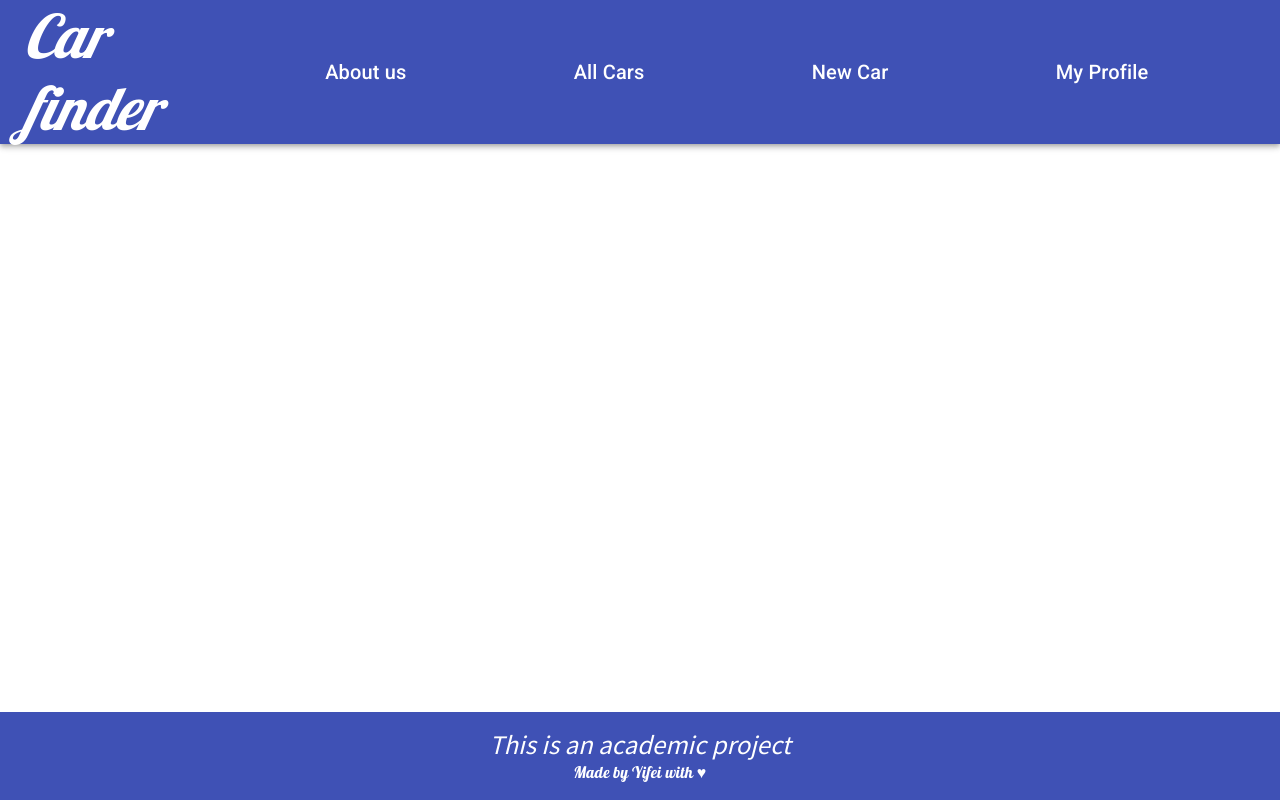
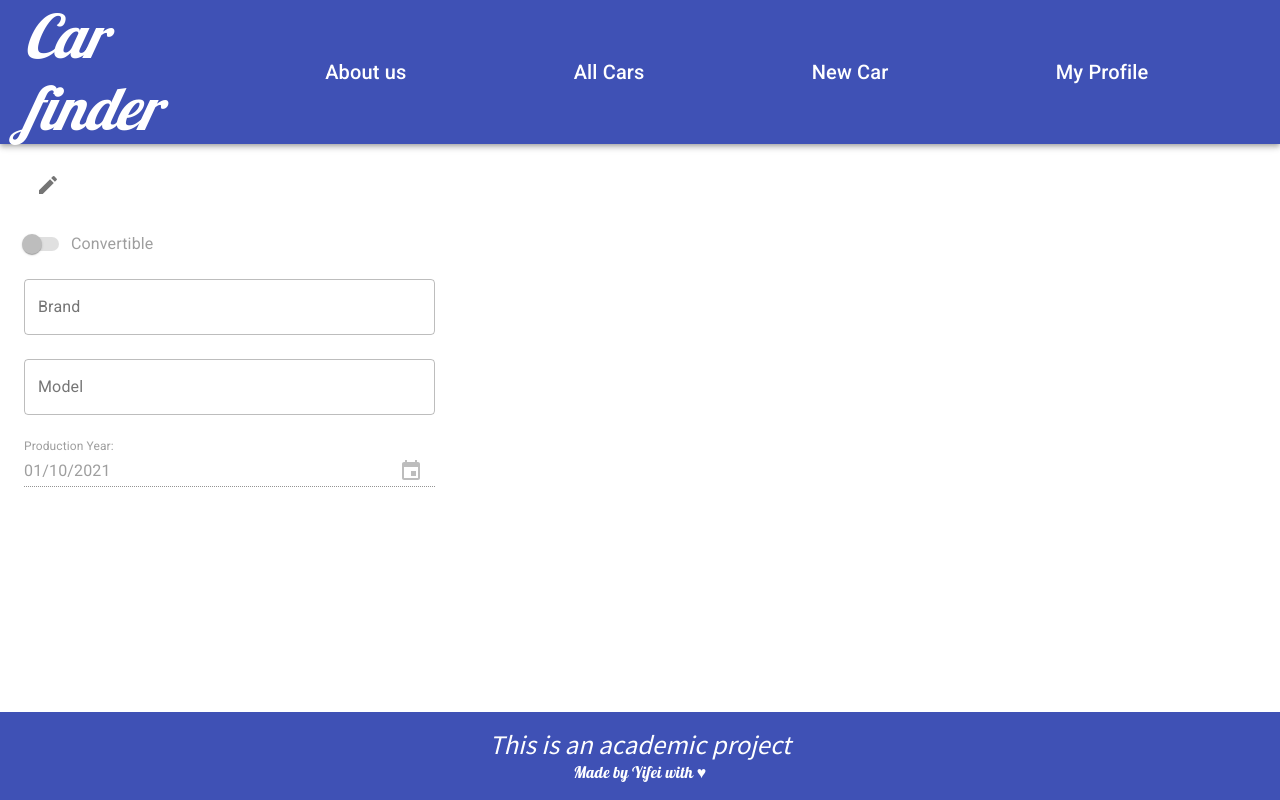
Before and after one commit to Yifei-G/car_finder, a React (Create React App) app: page /car/1/detail in a window 1280 px wide. Built offline with nearby package versions, Linux system fonts and the light colour scheme; no server answers.

Commit message:
added CarForm component
-Added CarForm component
 Used outlined textfield, switch contro and date picker for this form.

-Added an button icon in order to enable/disable the form edition

```diff
--- a/package.json
+++ b/package.json
@@ -3,9 +3,13 @@
   "version": "0.1.0",
   "private": true,
   "dependencies": {
+    "@date-io/date-fns": "^1.3.13",
+    "@material-ui/icons": "^4.11.2",
+    "@material-ui/pickers": "^3.2.10",
     "@testing-library/jest-dom": "^5.11.8",
     "@testing-library/react": "^11.2.3",
     "@testing-library/user-event": "^12.6.0",
+    "date-fns": "^2.16.1",
     "react": "^17.0.1",
     "react-dom": "^17.0.1",
     "react-router-dom": "^5.2.0",
--- a/src/App.js
+++ b/src/App.js
@@ -4,6 +4,7 @@ import CarList from './Components/CarList.js';
 import NavMenu from './Components/NavMenu.js';
 import About from './Components/About.js';
 import Footer from './Components/Footer.js';
+import CarDetails from './Components/CarDetails.js';
 function App() {
   return (
     <>
@@ -11,11 +12,17 @@ function App() {
       <NavMenu />
       <main>
         <Switch>
+          <Route exact path="/">
+            <About />
+          </Route>
           <Route exact path="/about">
             <About />
           </Route>
           <Route exact path='/car/all'>
             <CarList />
+          </Route>
+          <Route exact path='/car/:id/detail'>
+            <CarDetails />
           </Route>
         </Switch>
       </main>
--- /dev/null
+++ b/src/Components/CarDetails.js
@@ -0,0 +1,85 @@
+import React from "react";
+import {useState, useEffect} from "react";
+import useFetch from "../Utils/useFetch.js";
+import{useRouteMatch} from 'react-router-dom';
+import Container from '@material-ui/core/Container';
+import Typography from '@material-ui/core/Typography';
+import CreateIcon from '@material-ui/icons/Create';
+import IconButton from '@material-ui/core/IconButton';
+import {carCardStyle} from "../Style/carListSyle.js";
+import CarForm from './CarForm.js';
+export default function CarDetails(){
+    const [car, setCar] = useState({});
+    const [carBrand, setcarBrand] = useState("");
+    const [carModel, setcarModel] = useState("");
+    const [isConvertible, setisConvertible] = useState(false);
+    const [productYear, setproductYear] = useState();
+    const [canEdit,setCanEdit] = useState(false);
+    const routeObj = useRouteMatch();
+    const requestID = routeObj.params.id;
+    const cardClass = carCardStyle();
+    const {get} = useFetch("http://localhost:30000/");
+
+    useEffect(()=>{
+        (async() =>{
+            const data = await get(`car/${requestID}/detail`);
+            if(data){
+                console.log(data);
+                setCar(data.car);
+                setcarBrand(data.car.carBrand);
+                setcarModel(data.car.carModel);
+                setproductYear(data.car.productYear);
+                setisConvertible(data.car.convertible);
+            }
+        })();
+    },[]);
+
+
+    const handleBrandChange = (event) => {
+        setcarBrand(event.target.value);
+      };
+
+    const handleModelChange = (event) => {
+        setcarModel(event.target.value);
+      };
+
+
+    const handleDateChange = (date) => {
+        setproductYear(date);
+      };
+
+
+    const handleIsConvertible = (event) => {
+        setisConvertible(event.target.checked);
+      };
+
+    const handleEditClick = () =>{
+        setCanEdit(!canEdit);
+    }
+
+    return (
+        <>
+        <Container component="div" maxWidth="lg">
+            <Typography variant="h4" className={cardClass.h4}>
+                {car.carFullname}
+                <IconButton onClick={handleEditClick}>
+                    <CreateIcon />
+                </IconButton>
+            </Typography>
+
+            <CarForm
+                canEdit = {canEdit}
+                carBrand={carBrand}
+                carModel={carModel}
+                isConvertible={isConvertible}
+                productYear={productYear}
+                onBrandChange={handleBrandChange}
+                onModelChange={handleModelChange}
+                onDateChange={handleDateChange}
+                onCovertibleChange={handleIsConvertible}
+            />
+        </Container>
+        </>
+    )
+
+}
--- /dev/null
+++ b/src/Components/CarForm.js
@@ -0,0 +1,60 @@
+import React from "react";
+import Grid from '@material-ui/core/Grid';
+import OutlinedInput from '@material-ui/core/OutlinedInput';
+import InputLabel from '@material-ui/core/InputLabel';
+import FormControl from '@material-ui/core/FormControl';
+import DateFnsUtils from '@date-io/date-fns';
+import {MuiPickersUtilsProvider,KeyboardDatePicker} from '@material-ui/pickers';
+import FormGroup from '@material-ui/core/FormGroup';
+import FormControlLabel from '@material-ui/core/FormControlLabel';
+import Switch from '@material-ui/core/Switch';
+
+
+export default function CarForm(props){
+    const{canEdit,carBrand, carModel, isConvertible,
+        productYear, onBrandChange, onModelChange,onDateChange,onCovertibleChange} = props;
+
+    return(
+        <>
+            <FormGroup>
+                <FormControlLabel
+                    control={<Switch
+                    checked={isConvertible}
+                    onChange={onCovertibleChange}
+                    name="carConvertible"
+                    color="primary"
+                    disabled={!canEdit}
+                />}
+                    label="Convertible"
+                />
+
+                <Grid container md='4' direction="column" justify='space-around' alignItems="center" alignItems="stretch">
+                <FormControl variant="outlined" margin='normal'>
+                    <InputLabel htmlFor="input-brand">Brand</InputLabel>
+                    <OutlinedInput id="input-brand" disabled={!canEdit} value={carBrand} onChange={onBrandChange} label="Brand:" />
+                </FormControl>
+
+                <FormControl variant="outlined" margin='normal'>
+                    <InputLabel htmlFor="input-model">Model</InputLabel>
+                    <OutlinedInput id="input-model" disabled={!canEdit} value={carModel} onChange={onModelChange} label="Model:" />
+                </FormControl>
+
+
+                <MuiPickersUtilsProvider utils={DateFnsUtils}>
+                    <KeyboardDatePicker
+                            margin="normal"
+                            disabled={!canEdit}
+                            id="date-picker-dialog"
+                            label="Production Year:"
+                            format="MM/dd/yyyy"
+                            value={productYear}
+                            onChange={onDateChange}
+                            KeyboardButtonProps={{'aria-label': 'change date'}}
+                    />
+                </MuiPickersUtilsProvider>
+                </Grid>
+            </FormGroup>
+        </>
+    )
+
+}
--- a/src/Components/CarList.js
+++ b/src/Components/CarList.js
@@ -24,12 +24,13 @@ export default function CarList(){
                 setCarList(data.carList);
             }
         })();
-    },[])
+    },[]);
 
 
 return (
     <>
     <Container component="div" maxWidth="lg">
+
     <ul className={containerClass.root}>
     {carList && carList.map((car,index) =>
     <Card key={car.ID} className={cardClass.root} variant="outlined">
--- a/src/Components/navMenu.js
+++ b/src/Components/navMenu.js
@@ -2,7 +2,7 @@ import { Container } from '@material-ui/core';
 import AppBar from '@material-ui/core/AppBar';
 import Toolbar from '@material-ui/core/Toolbar';
 import Typography from '@material-ui/core/Typography';
-import {Link, NavLink} from 'react-router-dom';
+import {NavLink} from 'react-router-dom';
 import {linkContainer,appTitle , menuLink} from '../Style/navMenuStyle.js';
 
 
--- a/src/Style/carListSyle.js
+++ b/src/Style/carListSyle.js
@@ -13,8 +13,12 @@ import { makeStyles } from '@material-ui/core/styles';
             marginRight:"1em",
             borderColor:"blue",
         },
+        h4:{
+            fontFamily:'lobster',
+            margin:'1rem 0'
+        },
         h5:{
-            fontFamily:'Noto Sans TC',
+            fontFamily:'lobster',
             fontWeight:"bold",
         },
         h6:{
--- a/src/Style/navMenuStyle.js
+++ b/src/Style/navMenuStyle.js
@@ -12,8 +12,9 @@ const appTitle = makeStyles(theme => ({
     h2:{
         fontFamily:'Lobster',
         fontStyle:'oblique',
-        [theme.breakpoints.down('md')]:{
-            fontSize:'1rem',
+        display:'block ruby',
+        [theme.breakpoints.down('sm')]:{
+            fontSize:'1.1rem',
         },
     }
 }));
```
Also changed, not shown: 2 other files (tests, documents, lock files or other folders).
